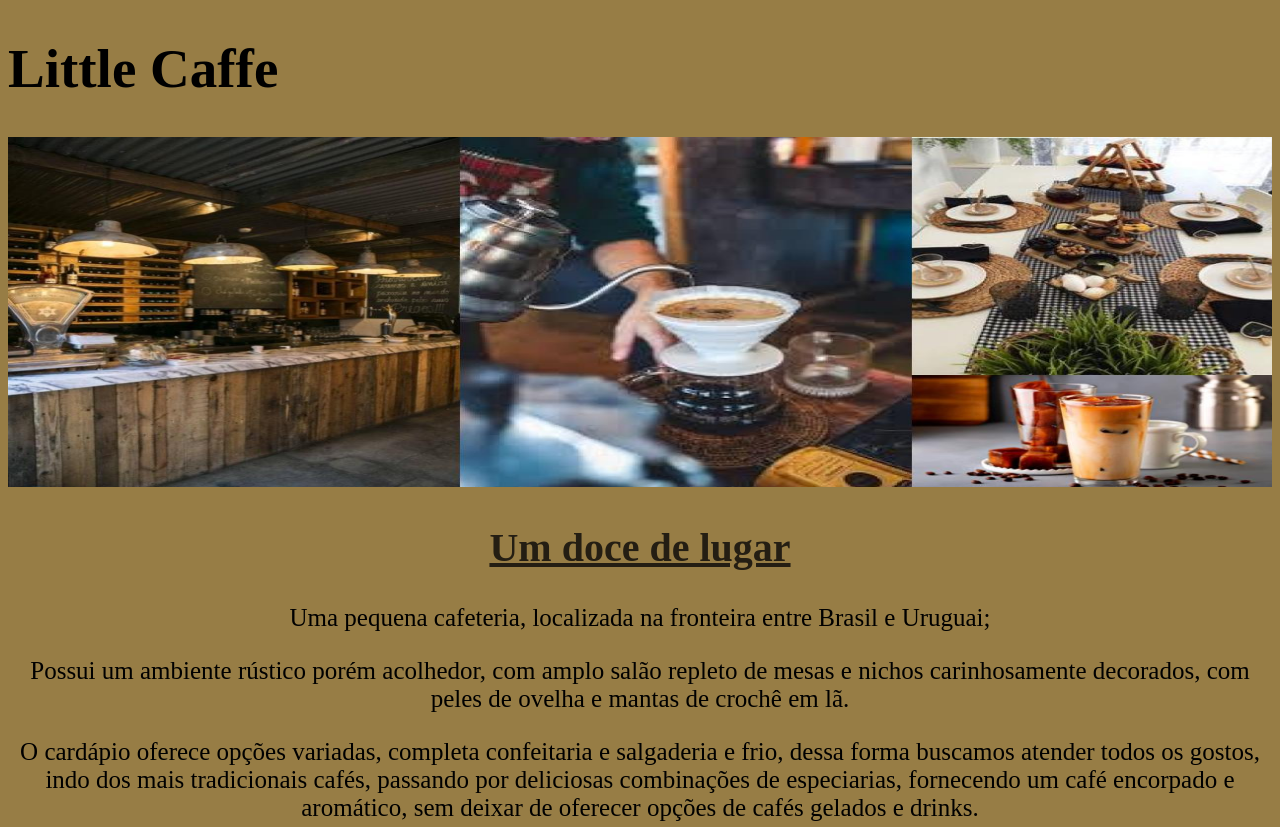
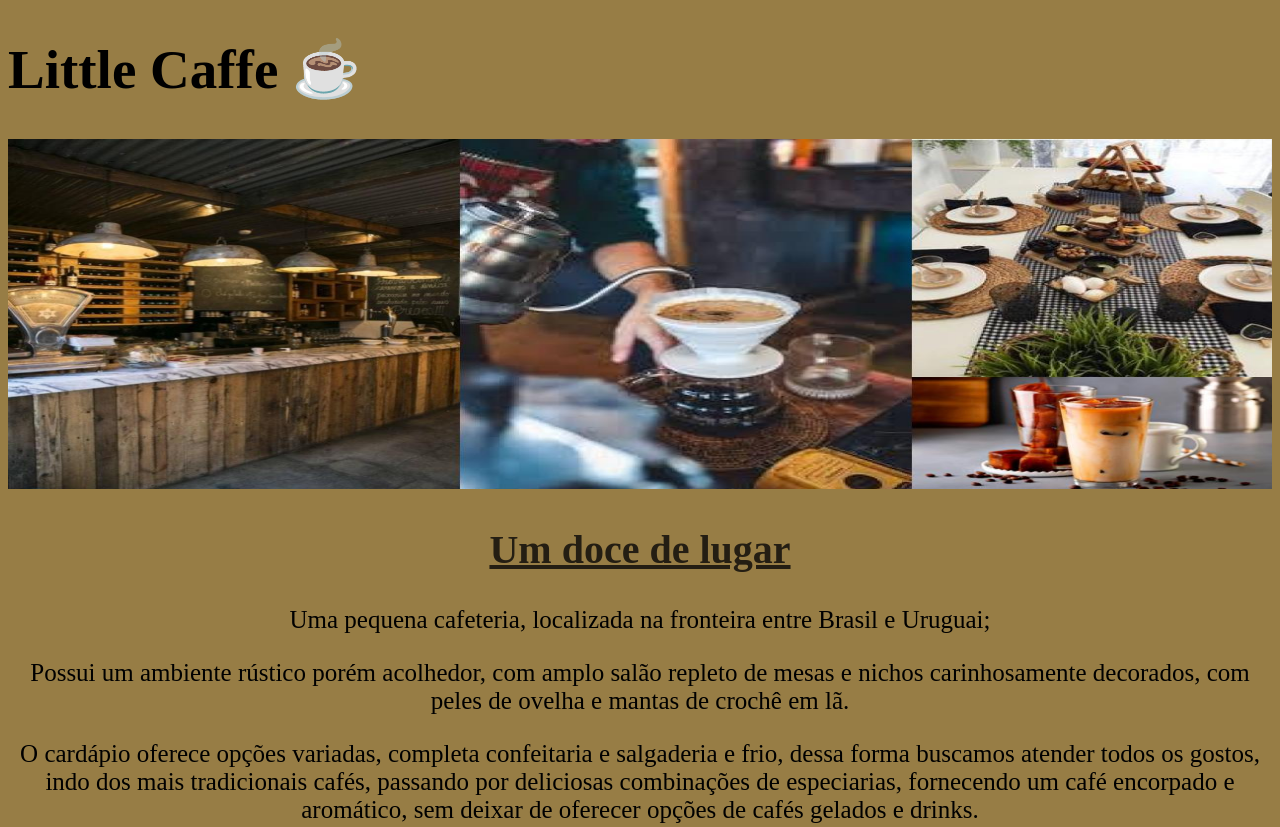
Before and after one commit to Profe-Mahriana/FormacaoGEprogramacao, a plain HTML site: page index.html in a window 1280 px wide. Shown: the top 827 px of the page. Drawn offline with Linux system fonts and the light colour scheme; a script that the page names is missing.

Commit message:
Harder e emoji

```diff
--- a/index.html
+++ b/index.html
@@ -12,7 +12,7 @@
 
 <body>
     <header>
-        <h1>Little Caffe</h1>
+        <h1>Little Caffe &#9749; </h1>
     </header>
 
     <img id="cabeçario" src="cabeçario.jpg">
```
